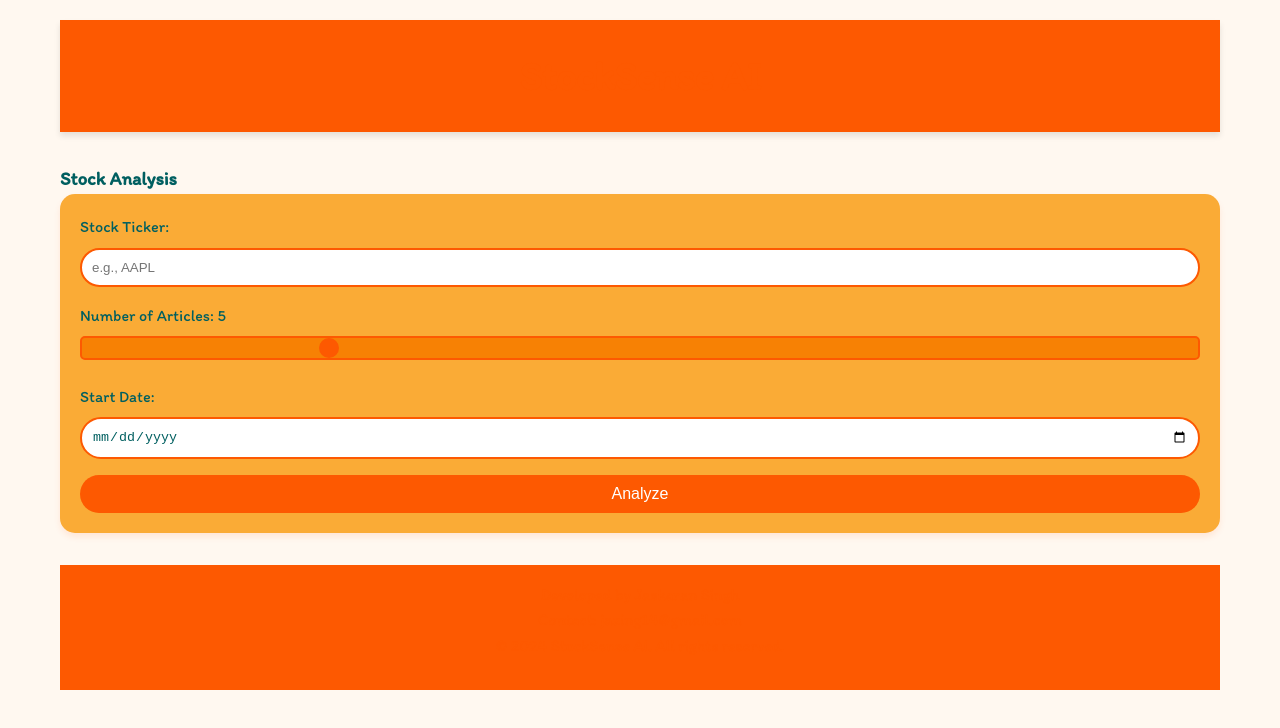
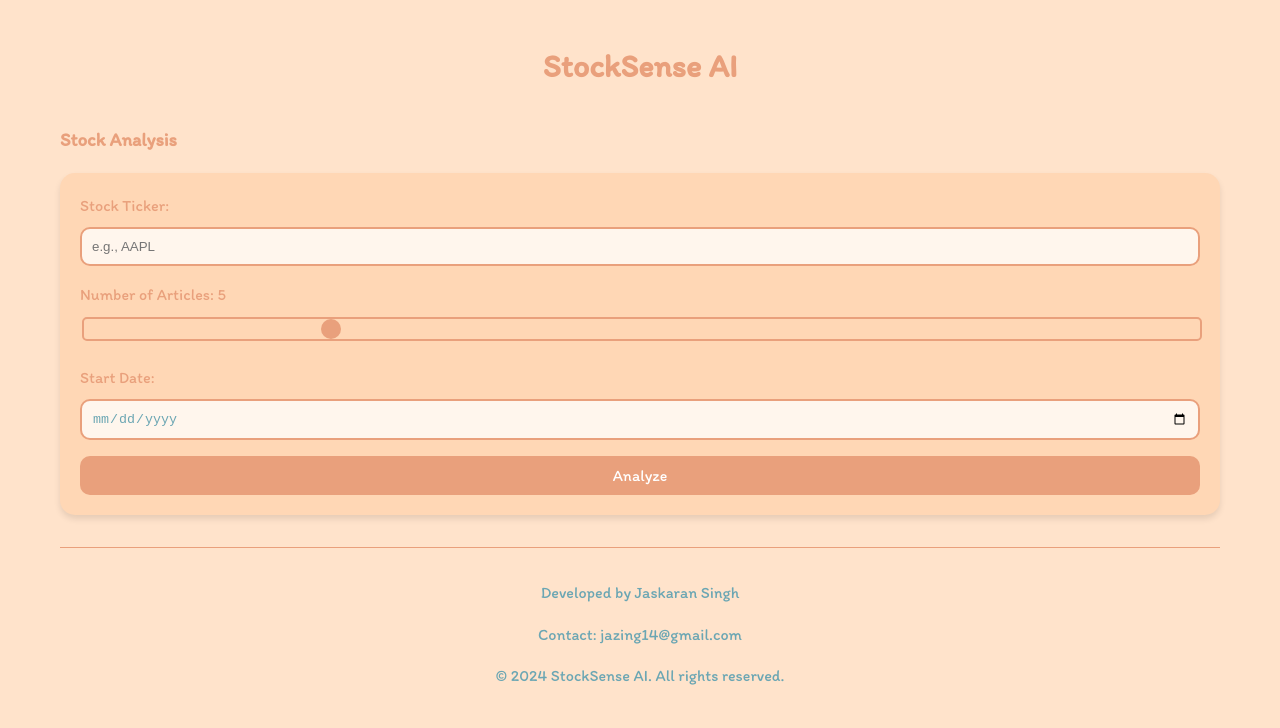
Before and after one commit to JaskaranSinghWork/StockNewsAnalyseFrontend, a React (Create React App) app: page / in a window 1280 px wide. Shown: the top 728 px of the page. Built offline with nearby package versions, Linux system fonts and the light colour scheme.

Commit message:
Update App.css

```diff
--- a/src/App.css
+++ b/src/App.css
@@ -1,114 +1,14 @@
 @import url('https://fonts.googleapis.com/css2?family=Itim&display=swap');
-
-/* Cute orange color scheme */
-:root {
-    --primary-color: #FD5901;
-    --secondary-color: #F78104;
-    --accent-color: #FAAB36;
-    --text-color: #005F60;
-    --bg-color: #FFF8F0;
-    --card-bg: #FFFFFF;
-    --highlight-color: #249EA0;
-}
-
-/* Global styles */
-*,
-*::before,
-*::after {
-    margin: 0;
-    padding: 0;
-    box-sizing: border-box;
-}
 
 body {
   font-family: 'Itim', cursive;
   line-height: 1.6;
-    color: var(--text-color);
-    background-color: var(--bg-color);
+  color: #6ba6b3;
+  background-color: #ffe3cb;
+  margin: 0;
+  padding: 0;
 }
 
-.container {
-    max-width: 1200px;
-    margin: 0 auto;
-    padding: 20px;
-}
-
-/* Header styles */
-header {
-    background-color: var(--primary-color);
-    color: #ffffff;
-    padding: 1.5rem 0;
-    box-shadow: 0 4px 6px rgba(0, 0, 0, 0.1);
-}
-
-header h1 {
-    font-size: 2.5rem;
-    font-weight: 700;
-    letter-spacing: -0.5px;
-    text-align: center;
-}
-
-/* Main content */
-main {
-    padding: 3rem 0;
-}
-
-/* Card styles */
-.card {
-    background-color: var(--card-bg);
-    border-radius: 15px;
-    box-shadow: 0 10px 20px rgba(253, 89, 1, 0.1);
-    padding: 30px;
-    margin-bottom: 30px;
-    transition: transform 0.3s ease, box-shadow 0.3s ease;
-}
-
-.card:hover {
-    transform: translateY(-5px);
-    box-shadow: 0 15px 30px rgba(253, 89, 1, 0.2);
-}
-
-.card h2 {
-    color: var(--primary-color);
-    margin-bottom: 1.5rem;
-    font-size: 1.8rem;
-    font-weight: 600;
-}
-
-.card p {
-    margin-bottom: 1.5rem;
-    color: var(--text-color);
-}
-
-/* Button styles */
-.btn {
-    display: inline-block;
-    background-color: var(--primary-color);
-    color: #ffffff;
-    padding: 12px 24px;
-    border-radius: 25px;
-    text-decoration: none;
-    font-weight: 500;
-    transition: all 0.3s ease;
-    border: none;
-    cursor: pointer;
-}
-
-.btn:hover {
-    background-color: var(--secondary-color);
-    box-shadow: 0 4px 8px rgba(253, 89, 1, 0.3);
-}
-
-/* Footer styles */
-footer {
-    background-color: var(--primary-color);
-    color: #ffffff;
-    text-align: center;
-    padding: 2rem 0;
-    margin-top: 3rem;
-}
-
-/* App-specific styles */
 .App {
   max-width: 1200px;
   margin: 0 auto;
@@ -119,25 +19,33 @@ footer {
 .App-header {
   text-align: center;
   margin-bottom: 2rem;
-    color: var(--primary-color);
+}
+
+h1, h2, h3, h4, h5 {
+  color: #e9a07c;
 }
 
 .App-main {
   display: flex;
-    flex-direction: column;
   gap: 2rem;
 }
 
-.search-section, .results-section {
-    width: 100%;
+.search-section {
+  flex: 1;
+  order: 2;
+}
+
+.results-section {
+  flex: 2;
+  order: 1;
 }
 
 .search-form {
-    background-color: var(--accent-color);
+  background-color: #ffd7b5;
   padding: 20px;
   border-radius: 15px;
   margin-bottom: 2rem;
-    box-shadow: 0 4px 6px rgba(253, 89, 1, 0.1);
+  box-shadow: 0 4px 6px rgba(0, 0, 0, 0.1);
 }
 
 .form-group {
@@ -147,7 +55,7 @@ footer {
 label {
   display: block;
   margin-bottom: 0.5rem;
-    color: var(--text-color);
+  color: #e9a07c;
 }
 
 input[type="text"],
@@ -156,10 +64,10 @@ input[type="date"],
 input[type="range"] {
   width: 100%;
   padding: 10px;
-    border: 2px solid var(--primary-color);
-    background-color: #FFFFFF;
-    color: var(--text-color);
-    border-radius: 25px;
+  border: 2px solid #e9a07c;
+  background-color: #fff6ed;
+  color: #6ba6b3;
+  border-radius: 10px;
   box-sizing: border-box;
 }
 
@@ -168,7 +76,7 @@ input[type="range"] {
   width: 100%;
   height: 10px;
   border-radius: 5px;
-    background: var(--secondary-color);
+  background: #ffd7b5;
   outline: none;
 }
 
@@ -178,24 +86,25 @@ input[type="range"]::-webkit-slider-thumb {
   width: 20px;
   height: 20px;
   border-radius: 50%;
-    background: var(--primary-color);
+  background: #e9a07c;
   cursor: pointer;
 }
 
 button {
   width: 100%;
   padding: 10px;
-    background-color: var(--primary-color);
+  background-color: #e9a07c;
   color: #fff;
   border: none;
-    border-radius: 25px;
+  border-radius: 10px;
   cursor: pointer;
   font-size: 16px;
   transition: background-color 0.3s;
+  font-family: 'Itim', cursive;
 }
 
 button:hover {
-    background-color: var(--secondary-color);
+  background-color: #d88d6a;
 }
 
 button:disabled {
@@ -206,50 +115,50 @@ button:disabled {
 .loading, .error, .success, .status {
   padding: 10px;
   margin-bottom: 1rem;
-    border-radius: 15px;
+  border-radius: 10px;
   text-align: center;
 }
 
 .loading {
-    background-color: var(--accent-color);
+  background-color: #ffd7b5;
 }
 
 .error {
-    background-color: #FFB3BA;
+  background-color: #ffb3ba;
 }
 
 .success {
-    background-color: var(--highlight-color);
+  background-color: #baffc9;
 }
 
 .status {
-    background-color: var(--secondary-color);
+  background-color: #bae1ff;
 }
 
 .final-analysis, .article {
-    background-color: var(--card-bg);
+  background-color: #fff6ed;
   padding: 20px;
   border-radius: 15px;
   margin-bottom: 2rem;
-    box-shadow: 0 4px 6px rgba(253, 89, 1, 0.1);
+  box-shadow: 0 4px 6px rgba(0, 0, 0, 0.1);
 }
 
 .article-meta {
-    color: var(--primary-color);
+  color: #e9a07c;
   font-size: 0.9rem;
 }
 
 .read-more {
   display: inline-block;
   margin: 1rem 0;
-    color: var(--primary-color);
+  color: #6ba6b3;
   text-decoration: none;
 }
 
 .article-analysis {
-    background-color: var(--accent-color);
+  background-color: #ffd7b5;
   padding: 15px;
-    border-radius: 15px;
+  border-radius: 10px;
   margin-top: 1rem;
 }
 
@@ -257,10 +166,10 @@ button:disabled {
   list-style-type: none;
   padding: 0;
   margin: 0;
-    background-color: #FFFFFF;
-    border: 2px solid var(--primary-color);
+  background-color: #fff6ed;
+  border: 2px solid #e9a07c;
   border-top: none;
-    border-radius: 0 0 15px 15px;
+  border-radius: 0 0 10px 10px;
 }
 
 .suggestions li {
@@ -269,15 +178,15 @@ button:disabled {
 }
 
 .suggestions li:hover {
-    background-color: var(--accent-color);
+  background-color: #ffd7b5;
 }
 
 .App-footer {
   text-align: center;
   margin-top: 2rem;
   padding-top: 1rem;
-    border-top: 1px solid var(--primary-color);
-    color: var(--primary-color);
+  border-top: 1px solid #e9a07c;
+  color: #6ba6b3;
 }
 
 @keyframes fadeIn {
@@ -289,27 +198,14 @@ button:disabled {
   animation: fadeIn 0.5s ease-in-out;
 }
 
-/* Responsive design improvements */
-@media screen and (max-width: 768px) {
+@media (max-width: 768px) {
   .App-main {
     flex-direction: column;
   }
 
-    .search-section, .results-section {
+  .search-section,
+  .results-section {
+    order: 0;
     width: 100%;
   }
 }
-
-@media screen and (max-width: 480px) {
-    .search-form {
-        padding: 15px;
-    }
-
-    header h1 {
-        font-size: 2rem;
-    }
-
-    .card h2 {
-        font-size: 1.5rem;
-    }
-}
```
Lines whose indentation alone changed are shown as unchanged.
